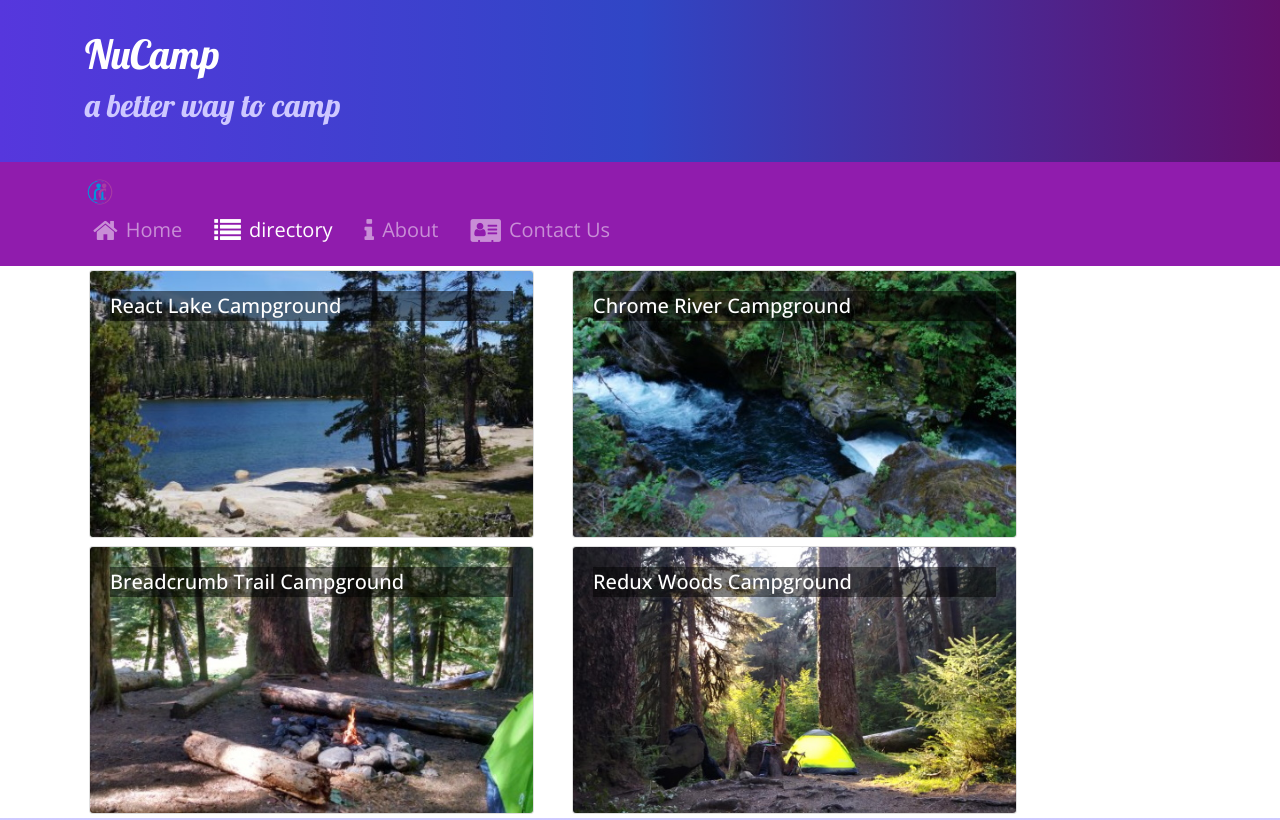
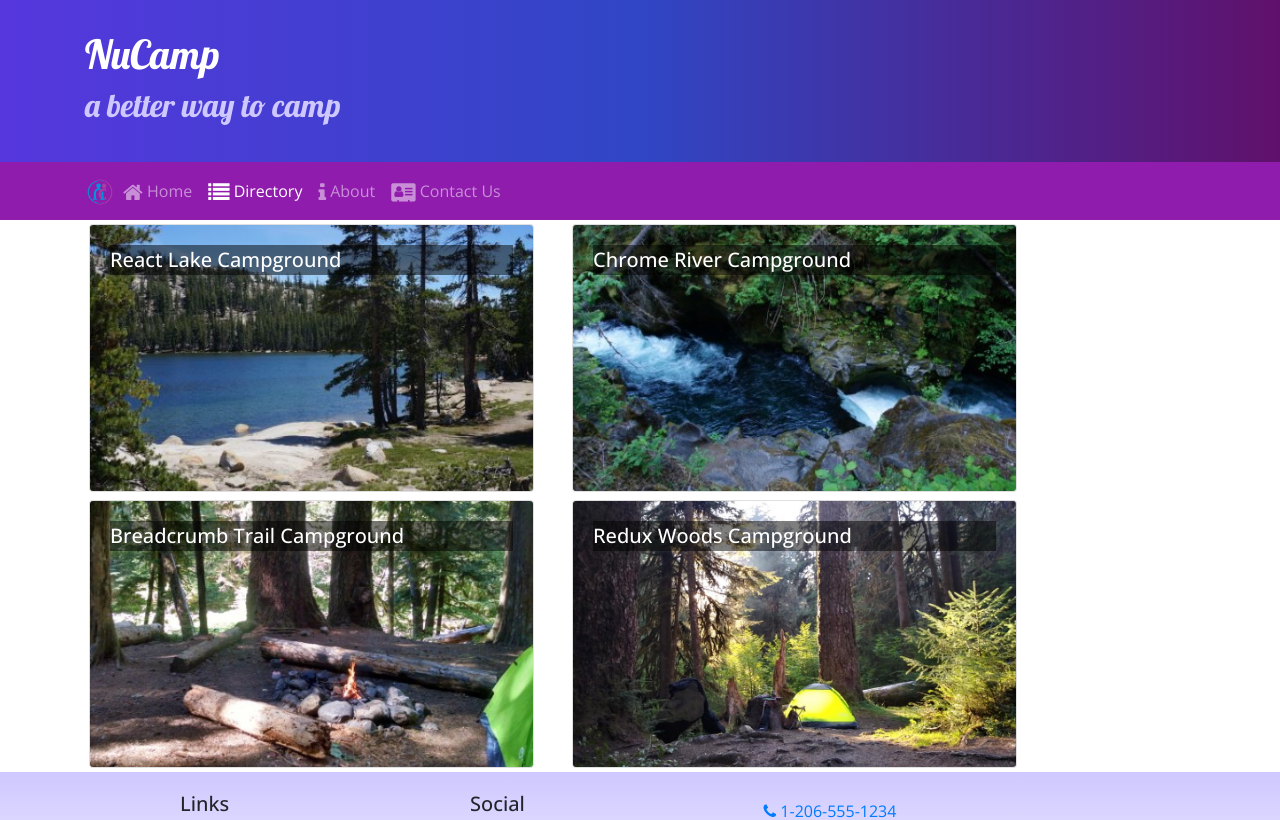
Before and after one commit to ByeonghoonJeon/nucamp-react, a React (Create React App) app: page /directory in a window 1280 px wide. Shown: the top 820 px of the page. Built offline with nearby package versions, Linux system fonts and the light colour scheme.

Commit message:
Practice

```diff
--- a/src/components/HeaderComponent.js
+++ b/src/components/HeaderComponent.js
@@ -9,7 +9,6 @@ import {
   Jumbotron,
 } from "reactstrap";
 import { NavLink } from "react-router-dom";
-
 class Header extends Component {
   constructor(props) {
     super(props);
@@ -19,11 +18,13 @@ class Header extends Component {
       isNavOpen: false,
     };
   }
+
   toggleNav() {
     this.setState({
       isNavOpen: !this.state.isNavOpen,
     });
   }
+
   render() {
     return (
       <React.Fragment>
@@ -37,6 +38,7 @@ class Header extends Component {
             </div>
           </div>
         </Jumbotron>
+
         <Navbar dark sticky="top" expand="md">
           <div className="container">
             <NavbarBrand className="mr-auto" href="/">
@@ -44,38 +46,34 @@ class Header extends Component {
                 src="/assets/images/logo.png"
                 height="30"
                 width="30"
-                alt="Nucamp Logo"
+                alt="NuCamp Logo"
               />
+            </NavbarBrand>
             <NavbarToggler onClick={this.toggleNav} />
             <Collapse isOpen={this.state.isNavOpen} navbar>
               <Nav navbar>
                 <NavItem>
                   <NavLink className="nav-link" to="/home">
-                      <i className="fa fa-home fa-lg mr-2" />
-                      Home
+                    <i className="fa fa-home fa-lg" /> Home
                   </NavLink>
                 </NavItem>
                 <NavItem>
                   <NavLink className="nav-link" to="/directory">
-                      <i className="fa fa-list fa-lg mr-2 ml-3" />
-                      directory
+                    <i className="fa fa-list fa-lg" /> Directory
                   </NavLink>
                 </NavItem>
                 <NavItem>
                   <NavLink className="nav-link" to="/aboutus">
-                      <i className="fa fa-info fa-lg mr-2 ml-3" />
-                      About
+                    <i className="fa fa-info fa-lg" /> About
                   </NavLink>
                 </NavItem>
                 <NavItem>
                   <NavLink className="nav-link" to="/contactus">
-                      <i className="fa fa-address-card fa-lg mr-2 ml-3" />
-                      Contact Us
+                    <i className="fa fa-address-card fa-lg" /> Contact Us
                   </NavLink>
                 </NavItem>
               </Nav>
             </Collapse>
-            </NavbarBrand>
           </div>
         </Navbar>
       </React.Fragment>
--- a/src/components/HomeComponent.js
+++ b/src/components/HomeComponent.js
@@ -1,4 +1,5 @@
 import React from "react";
+import { Card, CardImg, CardText, CardBody, CardTitle } from "reactstrap";
 
 function Home(props) {
   return (
--- a/src/components/MainComponent.js
+++ b/src/components/MainComponent.js
@@ -5,20 +5,36 @@ import Header from "./HeaderComponent";
 import Footer from "./FooterComponent";
 import Home from "./HomeComponent";
 import Contact from "./ContactComponent";
+import { CAMPSITES } from "../shared/campsites";
+import { COMMENTS } from "../shared/comments";
+import { PARTNERS } from "../shared/partners";
+import { PROMOTIONS } from "../shared/promotions";
 import { Switch, Route, Redirect } from "react-router-dom";
-import { CAMPSITES } from "../shared/campsites";
 
 class Main extends Component {
   constructor(props) {
     super(props);
     this.state = {
       campsites: CAMPSITES,
+      comments: COMMENTS,
+      partners: PARTNERS,
+      promotions: PROMOTIONS,
     };
   }
 
   render() {
     const HomePage = () => {
-      return <Home />;
+      return (
+        <Home
+          campsite={
+            this.state.campsites.filter((campsite) => campsite.featured)[0]
+          }
+          promotion={
+            this.state.promotions.filter((promotion) => promotion.featured)[0]
+          }
+          partner={this.state.partners.filter((partner) => partner.featured)[0]}
+        />
+      );
     };
 
     return (
```
Also changed, not shown: src/shared/comments.js (renamed from src/shared/comment.js). Lines whose indentation alone changed are shown as unchanged.
